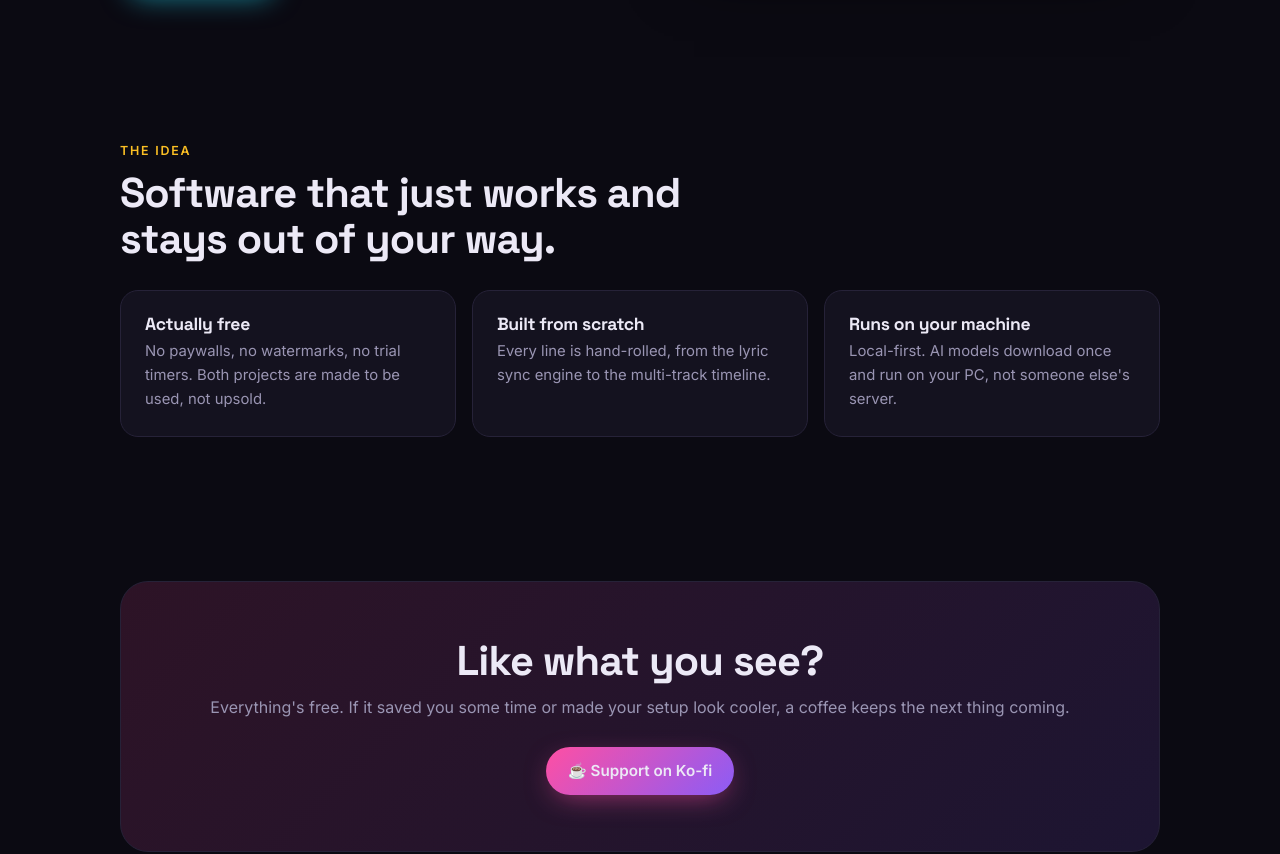
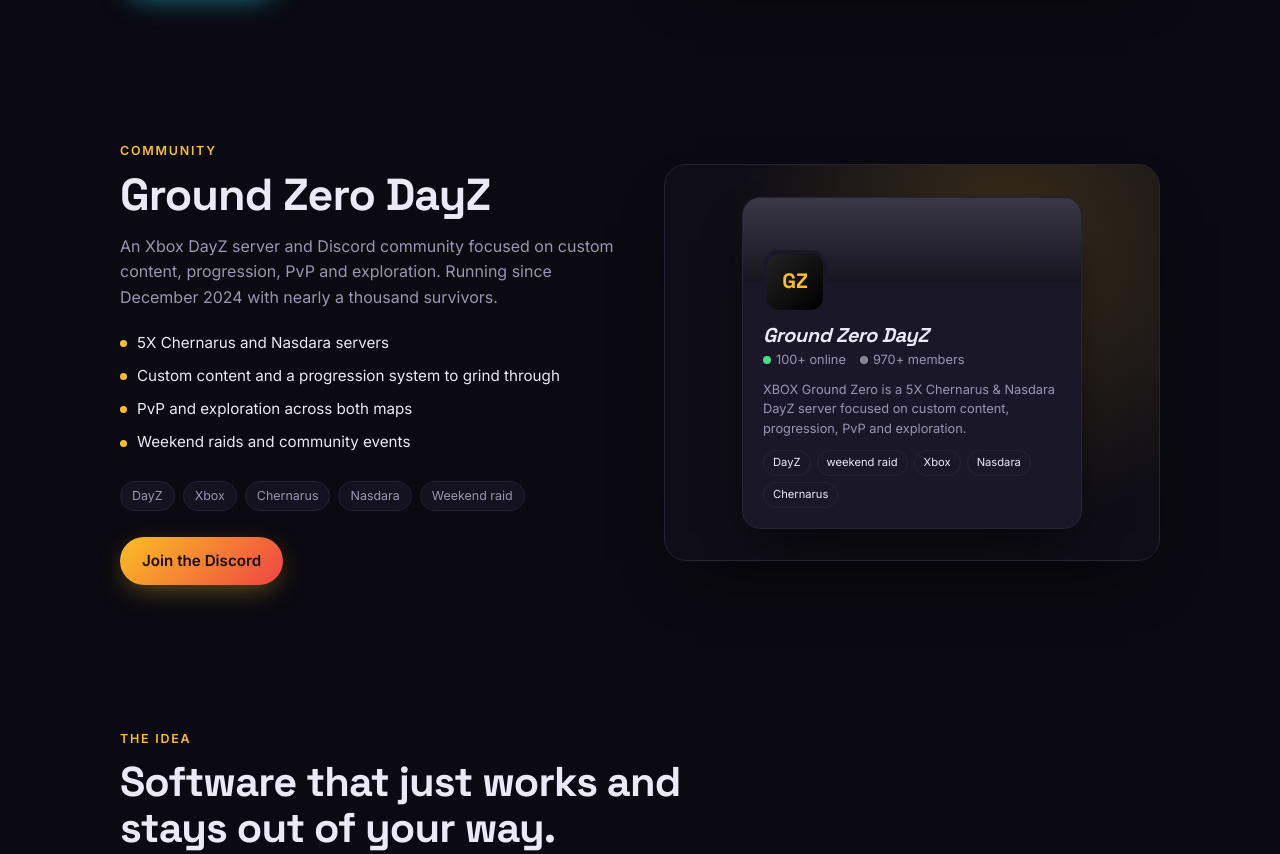
Before and after one commit to wapytor/portfolio, a plain HTML site: page index.html in a window 1280 px wide. Shown: the part 1804-2658 px from the top of the page. Drawn offline with Linux system fonts and the light colour scheme.

Commit message:
Add Ground Zero DayZ section
Co-Authored-By: Claude Sonnet 5.5 <noreply@anthropic.com>

```diff
--- a/index.html
+++ b/index.html
@@ -75,6 +75,19 @@ section{padding:72px 0}
 .head{position:absolute;top:0;bottom:0;left:38%;width:2px;background:#fff;z-index:2;animation:scrub 6s linear infinite alternate}
 @keyframes scrub{to{left:78%}}
 .timeline{position:relative;display:grid;gap:6px}
+/* Ground Zero mock */
+.gz{display:grid;place-items:center;padding:6%;background:radial-gradient(circle at 70% 20%,rgba(251,191,36,.18),transparent 60%),#0f0e17}
+.dc{width:100%;max-width:340px;background:#1a1828;border:1px solid var(--line);border-radius:18px;overflow:hidden;box-shadow:0 24px 50px -20px rgba(0,0,0,.9)}
+.dc .ban{height:84px;background:linear-gradient(180deg,#3a3846,#17151f)}
+.dc .body{padding:0 20px 20px}
+.dc .ico{width:64px;height:64px;border-radius:16px;margin-top:-32px;border:4px solid #1a1828;background:linear-gradient(135deg,#222,#000);display:grid;place-items:center;font-family:"Space Grotesk";font-weight:700;color:var(--amber);font-size:1.3rem}
+.dc h3{font-size:1.25rem;margin:10px 0 4px;font-style:italic}
+.dc .st{display:flex;gap:14px;font-size:.8rem;color:var(--muted);margin-bottom:10px}
+.dc .st b{display:inline-block;width:8px;height:8px;border-radius:50%;margin-right:5px;background:#4ade80}
+.dc .st b.g{background:#8a8799}
+.dc p{font-size:.8rem;color:var(--muted);line-height:1.5;margin-bottom:12px}
+.dc .tg{display:flex;flex-wrap:wrap;gap:6px}
+.dc .tg span{font-size:.7rem;padding:3px 9px;border-radius:999px;border:1px solid var(--line);color:var(--text)}
 /* about */
 .cards{display:grid;grid-template-columns:repeat(3,1fr);gap:16px;margin-top:28px}
 .card{background:var(--surface);border:1px solid var(--line);border-radius:18px;padding:24px}
@@ -96,7 +109,7 @@ footer{padding:36px 0;color:var(--muted);font-size:.88rem;text-align:center;bord
 <body>
 <nav><div class="wrap">
   <a class="logo" href="#top">Raptor<span>.</span>makes<span>.</span>stuff</a>
-  <ul><li><a href="#lyric-glow">Lyric Glow</a></li><li><a href="#freecut">FreeCut</a></li><li><a href="#about">About</a></li></ul>
+  <ul><li><a href="#lyric-glow">Lyric Glow</a></li><li><a href="#freecut">FreeCut</a></li><li><a href="#dayz">DayZ</a></li><li><a href="#about">About</a></li></ul>
   <a class="btn ghost" href="https://ko-fi.com/raptormakesstuff" target="_blank" rel="noopener">☕ Support</a>
 </div></nav>
 
@@ -164,6 +177,36 @@ footer{padding:36px 0;color:var(--muted);font-size:.88rem;text-align:center;bord
   </div>
 </div></section>
 
+<section id="dayz"><div class="wrap project">
+  <div>
+    <div class="eyebrow" style="color:var(--amber)">Community</div>
+    <h2>Ground Zero DayZ</h2>
+    <p class="lead">An Xbox DayZ server and Discord community focused on custom content, progression, PvP and exploration. Running since December 2024 with nearly a thousand survivors.</p>
+    <ul class="feats" style="--c:var(--amber)">
+      <li>5X Chernarus and Nasdara servers</li>
+      <li>Custom content and a progression system to grind through</li>
+      <li>PvP and exploration across both maps</li>
+      <li>Weekend raids and community events</li>
+    </ul>
+    <div class="tags"><span>DayZ</span><span>Xbox</span><span>Chernarus</span><span>Nasdara</span><span>Weekend raid</span></div>
+    <div style="display:flex;gap:12px;flex-wrap:wrap">
+      <a class="btn primary" href="https://discord.gg/3YhSdVwS2S" target="_blank" rel="noopener" style="background:linear-gradient(135deg,var(--amber),#ef4444);color:#1a1100;box-shadow:0 8px 28px -8px rgba(251,191,36,.5)">Join the Discord</a>
+    </div>
+  </div>
+  <div class="visual gz" aria-hidden="true">
+    <div class="dc">
+      <div class="ban"></div>
+      <div class="body">
+        <div class="ico">GZ</div>
+        <h3>Ground Zero DayZ</h3>
+        <div class="st"><span><b></b>100+ online</span><span><b class="g"></b>970+ members</span></div>
+        <p>XBOX Ground Zero is a 5X Chernarus &amp; Nasdara DayZ server focused on custom content, progression, PvP and exploration.</p>
+        <div class="tg"><span>DayZ</span><span>weekend raid</span><span>Xbox</span><span>Nasdara</span><span>Chernarus</span></div>
+      </div>
+    </div>
+  </div>
+</div></section>
+
 <section id="about"><div class="wrap">
   <div class="eyebrow" style="color:var(--amber)">The idea</div>
   <h2 style="font-size:clamp(1.8rem,4vw,2.6rem);max-width:640px">Software that just works and stays out of your way.</h2>
```
